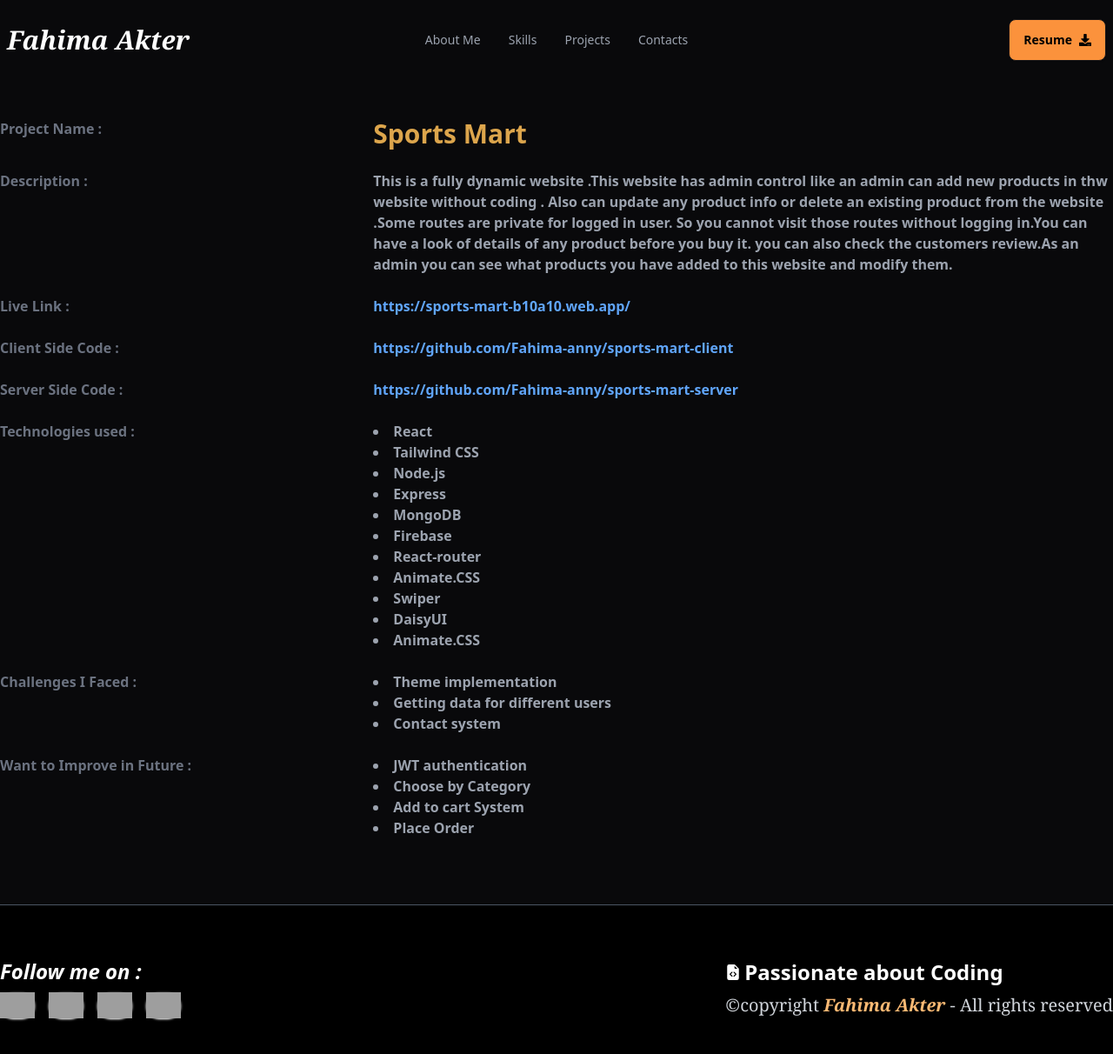
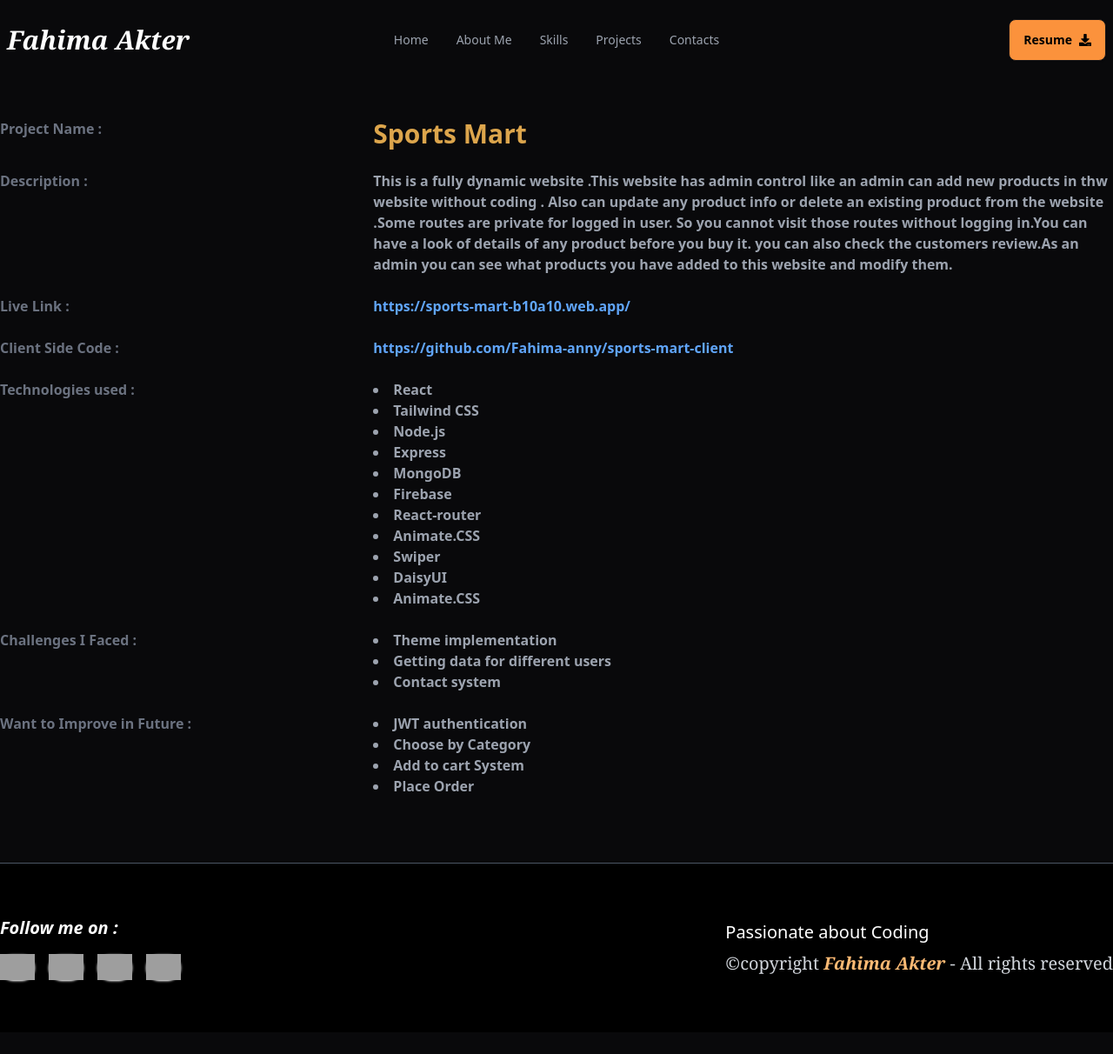
Before and after one commit to Fahima-anny/my-react-portfolio, a React (Vite) app: page /ProjectDetails/1 in a window 1280 px wide. Shown: the top 1212 px of the page at 87% size. After the commit the page ends 1187 px from the top, so only its background shows below. Built offline with nearby package versions, Linux system fonts and the light colour scheme; grey boxes are pictures that could not be loaded.

Commit message:
server side link hidden

```diff
--- a/src/Compoonents/Layouts/Home/About/About.jsx
+++ b/src/Compoonents/Layouts/Home/About/About.jsx
@@ -7,8 +7,8 @@ const About = () => {
            <div className='space-y-3 pb-0 md:pb-16'>
     <h4 className='text-orange-300 font-medium italic text-center md:text-left'>---About Me---</h4>
     <h1 className='font-bold text-white text-4xl font-serif text-center md:text-left pb-4'>So Who I am?</h1>
-    <p className="text-md font-semibold text-gray-500 para">Hi, I’m Fahima Akter. I’m a front end developer, expertise in MERN stack, who loves building websites that look great and work even better.
-<br /> <br />I started programming because I was curious about how websites are made. Over the time, that curiosity turned into a passion. It wasn’t always easy—there were moments when I felt stuck or doubted myself. The ups and downs make this profession interesting for me. It took lots of sleepless nights to be whatever I am today. But every challenge taught me something new and pushed me to keep going. This is only the starting of my endless Programming journey.<br /> <br /> When I’m not coding, I enjoy drawing, reading, and sometimes just going to travel to clear my head. Thanks for stopping by my portfolio!</p>
+    <p className="text-md font-semibold text-gray-500 para">Hi, I’m <span className="font-bold text-gray-400">Fahima Akter</span>. I’m a <span className="font-bold text-gray-400">Frontend Developer</span>, expertise in <span className="font-bold text-gray-400 italic">MERN Stack</span>, who loves building websites that look great and work even better.
+<br /> <br />I started programming because I was curious about how websites are made. Over the time, I started enjoying this and that curiosity turned into a <span className="font-bold text-gray-400">passion</span>. It wasn’t always easy—there were moments when I felt stuck or doubted myself. The ups and downs make this profession interesting for me. It took lots of <span className="font-bold text-gray-400">sleepless nights</span> to be whatever I am today. But every challenge taught me something new and pushed me to keep going. This is only the starting of my <span className="font-bold text-gray-400">endless Programming journey</span>.<br /> <br /> When I’m not coding, I enjoy drawing, reading, and sometimes just going to travel to clear my head. <span className="font-bold text-gray-400">Thanks</span> for stopping by my portfolio!</p>
 
 </div>
            </div>
--- a/src/Compoonents/Layouts/Home/Banner/Banner.jsx
+++ b/src/Compoonents/Layouts/Home/Banner/Banner.jsx
@@ -52,7 +52,7 @@ const Banner = () => {
 
                 <div className="col flex flex-col justify-center md:justify-start items-center md:items-start">
         <h1 className="text-3xl md:text-5xl font-bold mt-16 mb-3 font-serif text-white ">FAHIMA AKTER</h1>
-        <h3 className="font-semibold text-xl text-orange-400 mb-3 ">Front-end Developer</h3>
+        <h3 className="font-semibold text-xl text-orange-300 mb-3 italic">--Frontend Developer--</h3>
         <p className="text-md font-semibold text-gray-500 para">
           Dedicated and industrious, I ardently pursue excellence. With an adaptive mindset, I efficiently absorb
           knowledge to meet specific demands, fostering continual growth and self-improvement. My commitment extends to
--- a/src/Compoonents/Layouts/Home/Contacts/Contacts.jsx
+++ b/src/Compoonents/Layouts/Home/Contacts/Contacts.jsx
@@ -1,7 +1,7 @@
 /* eslint-disable react/no-unescaped-entities */
 import emailjs from '@emailjs/browser';
 import { FaLocationDot } from 'react-icons/fa6';
-import { IoIosMailOpen } from 'react-icons/io';
+import { IoMdMail } from 'react-icons/io';
 import { RiWhatsappFill } from 'react-icons/ri';
 import Swal from 'sweetalert2';
 
@@ -87,7 +87,7 @@ const Contacts = () => {
                 <RiWhatsappFill  className='text-black text-2xl' />
             </div>
             <div>
-                <h3 className='font-bold text-white text-2xl pb-2'>Whats App</h3>
+                <h3 className='font-bold text-white text-2xl pb-2'>Phone/Whats App</h3>
                 <p className='text-gray-400 font-medium'>+88 016016 08603</p>
             </div>
         </div>
@@ -97,10 +97,10 @@ const Contacts = () => {
         {/* <h2 className=" text-2xl font-bold text-center text-white pb-5 ">Write to me</h2> */}
         <div className='flex gap-3 md:gap-6 '>
             <div className='rounded-full bg-orange-400 flex justify-center items-center h-[70px] w-[70px]'>
-                <IoIosMailOpen className='text-black text-2xl' />
+                <IoMdMail className='text-black text-2xl' />
             </div>
             <div>
-                <h3 className='font-bold text-white text-2xl pb-2'>Email</h3>
+                <h3 className='font-bold text-white text-2xl pb-2'>Email Address</h3>
                 <p className='text-gray-400 font-medium'>fahima.info03@gmail.com</p>
             </div>
         </div>
--- a/src/Compoonents/Layouts/Home/Home.jsx
+++ b/src/Compoonents/Layouts/Home/Home.jsx
@@ -8,7 +8,7 @@ import Skills from "./Skills/Skills";
 const Home = () => {
     return (
         <div>
-            <div>
+            <div id='home'>
             <Banner></Banner>
             </div>
             <div id="about" className="pt-10 pb-20">
--- a/src/Compoonents/Layouts/ProjectDetails/ProjectDetails.jsx
+++ b/src/Compoonents/Layouts/ProjectDetails/ProjectDetails.jsx
@@ -20,7 +20,9 @@ useEffect(() => {
 
 console.log(myProject);
 
-const { projectName, liveLink, willImprove, challenges, clientSideGithub, serverSideGithub, details, technologiesUsed} = myProject ;
+const { projectName, liveLink, willImprove, challenges, clientSideGithub,
+     // serverSideGithub,
+      details, technologiesUsed} = myProject ;
 
     return (
         <div>
@@ -48,7 +50,7 @@ const { projectName, liveLink, willImprove, challenges, clientSideGithub, server
                <span className="col-span-2 text-blue-400"><Link target="_blank" to={clientSideGithub}>{clientSideGithub}</Link></span>
                </h3>
 
-          <h3 className="lg:grid grid-cols-3 gap-2 pb-3 pt-1 font-semibold">
+          {/* <h3 className="lg:grid grid-cols-3 gap-2 pb-3 pt-1 font-semibold">
                <span className="col-span-1 text-gray-500">Server Side Code : </span>
                {
                 serverSideGithub === ""
@@ -56,7 +58,7 @@ const { projectName, liveLink, willImprove, challenges, clientSideGithub, server
                 : <span className="col-span-2  text-blue-400"><Link target="_blank" to={serverSideGithub}>{serverSideGithub}</Link></span>
 
                 }
-            </h3>
+            </h3> */}
           <h3 className="lg:grid grid-cols-3 gap-2 pb-3 pt-1 font-semibold">
                <span className="col-span-1 text-gray-500">Technologies used : </span>
                <span className="col-span-2  text-gray-400">{
--- a/src/Compoonents/Shared/Footer.jsx
+++ b/src/Compoonents/Shared/Footer.jsx
@@ -1,4 +1,4 @@
-import { BsFillFileEarmarkCodeFill } from "react-icons/bs";
+import { BsCodeSquare, BsFillFileEarmarkCodeFill } from "react-icons/bs";
 
 
 const Footer = () => {
@@ -10,9 +10,9 @@ const Footer = () => {
 <div className="flex px-3 lg:px-0 flex-col md:flex-row gap-10 justify-between items-center mx-auto max-w-screen-xl py-5 text-center md:text-left">
 <div>
 
-    <h2 className=" text-2xl font-semibold italic">Follow me on :</h2>
+    <h2 className=" text-xl font-semibold italic">Follow me on :</h2>
 
-    <div className="flex gap-4 justify-center pt-2">
+    <div className="flex gap-4 justify-center pt-4">
               <div
                 className=" rounded-full shadow-white shadow flex justify-center items-center hover:ring-orange-400 hover:ring-2 ease-in-out delay-150 hover:-translate-y-1 hover:scale-105 duration-300">
                 <a target="_blank" href="https://github.com/Fahima-anny"><img className="w-[40px]"
@@ -34,7 +34,10 @@ const Footer = () => {
     </div>
 
     <div>
-    <h2 className="flex text-2xl font-semibold items-center justify-center md:justify-start gap-1"><BsFillFileEarmarkCodeFill className="text-lg"/>Passionate about Coding</h2>
+    <h2 className="flex text-xl font-medium items-center justify-center md:justify-start gap-1">
+      {/* <BsCodeSquare className="text-xl text-orange-400"/> */}
+      Passionate about Coding
+      </h2>
     <p className="text-center font-serif text-xl font-medium text-gray-300 pt-2">&#169;copyright <span className="text-orange-300 italic font-semibold">Fahima Akter</span> - All rights reserved</p>
     </div>
 </div>
--- a/src/Compoonents/Shared/Navbar.jsx
+++ b/src/Compoonents/Shared/Navbar.jsx
@@ -15,6 +15,7 @@ const Navbar = () => {
 
     const links =
     <>
+     <li><a href="/#home">Home</a></li>
      <li><a href="/#about">About Me</a></li>
      <li><a href="/#skills">Skills</a></li>
      <li><a href="/#projects">Projects</a></li>
```
